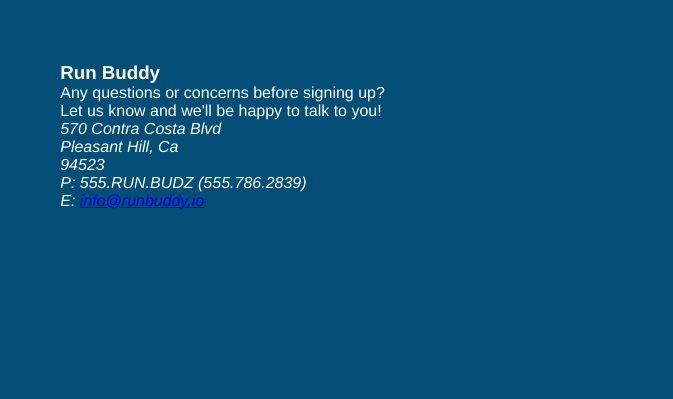
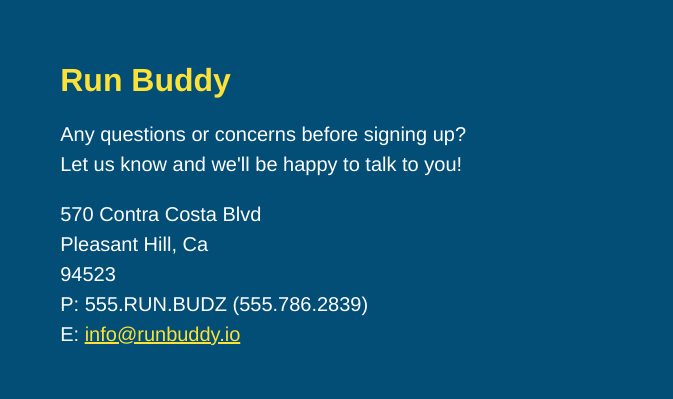
Before and after one commit to mikeymizell/Run-Buddy, a plain HTML site: page index.html in a window 1280 px wide. Shown: the part 4157-4556 px from the top of the page, 607-1280 px from the left. Drawn offline with Linux system fonts and the light colour scheme.

Commit message:
reach out section styled

```diff
--- a/assests/css/style.css
+++ b/assests/css/style.css
@@ -226,6 +226,7 @@ section {
     text-align: right;
 }
 
+/* REACH OUT STYLES START */
 .contact {
     background: #024e76;
     text-align: center;
@@ -248,3 +249,21 @@ section {
     margin: 30px 0 0 60px;
     color: white;
 }
+
+.contact-info h3 {
+    color: #fce138;
+    font-size: 32px;
+}
+
+.contact-info p, .contact-info address {
+    margin: 20px 0;
+    line-height: 1.5;
+    font-size: 20px;
+    font-style: normal;
+}
+
+.contact-info a {
+    color: #fce138;
+}
+
+/* REACH OUT STYLE END */
```
